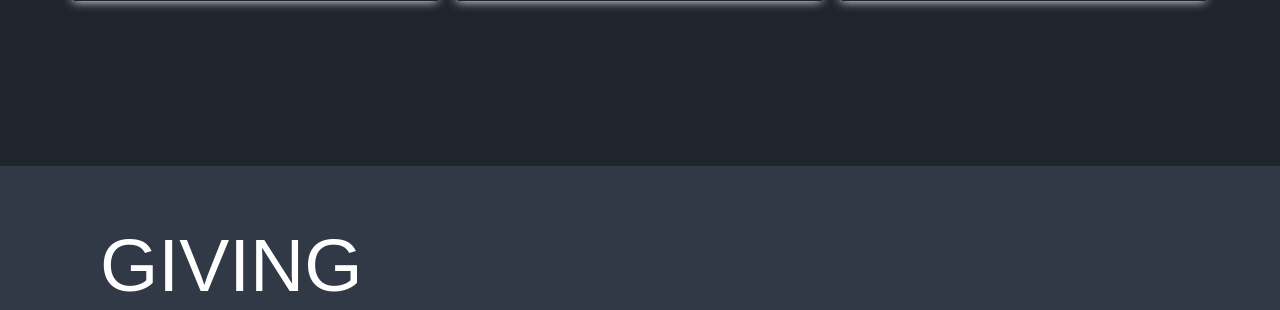
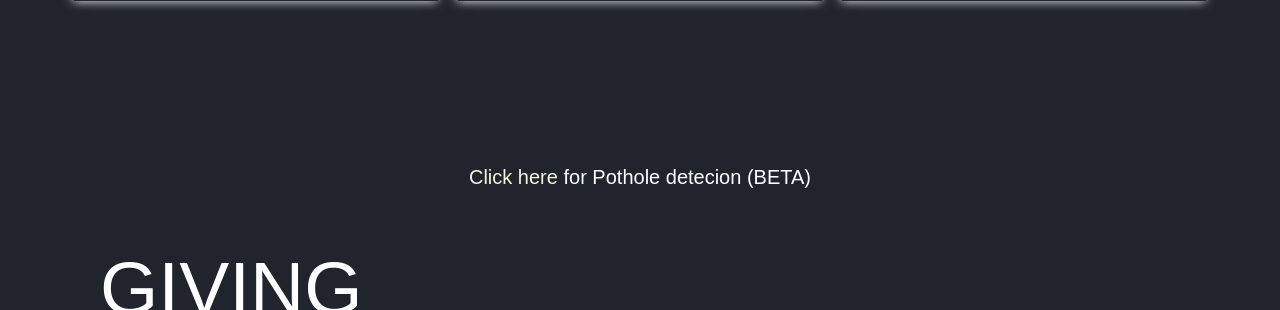
Before and after one commit to vedang18200/Hackathon, a Django app: page /rec in a window 1280 px wide. Shown: the part 634-944 px from the top of the page. Run offline with Django 4.2, Linux system fonts and the light colour scheme; parts of the project's set-up code (start-up, migrations or seed data) failed here and were passed over.

Commit message:
added pothole

```diff
--- a/helmet/templates/index1.html
+++ b/helmet/templates/index1.html
@@ -6,6 +6,28 @@
     <meta name="viewport" content="width=device-width, initial-scale=1.0">
     <title>Control Hub</title>
     <link rel="stylesheet" href="{% static 'css/index.css' %}">
+    <style>
+        .beta {
+            display: flex;
+            align-items: center;
+            justify-content: center;
+            background-color: #1f242d;
+            text-align: center;
+            color: #fff;
+            font-size: 20px;
+        }
+
+        .beta a {
+            text-decoration: none;
+            color: beige;
+            transition: color 0.3s, transform 0.3s;
+        }
+
+        .beta a:hover {
+            color: blueviolet;
+            transform: scale(1.2);
+        }
+    </style>
     <link rel="stylesheet" href="https://cdnjs.cloudflare.com/ajax/libs/font-awesome/6.5.1/css/all.min.css" integrity="sha512-DTOQO9RWCH3ppGqcWaEA1BIZOC6xxalwEsw9c2QQeAIftl+Vegovlnee1c9QX4TctnWMn13TZye+giMm8e2LwA==" crossorigin="anonymous" referrerpolicy="no-referrer" />
 </head>
 <body>
@@ -60,6 +82,9 @@
             </div>
      </div>
     </section>
+    <div class="beta">
+        <p><a href="{%url 'hole'%}"> Click here </a>for Pothole detecion (BETA)</p>
+    </div>
 
     <section id="about">
         <div id="about-head">
--- a/helmet/templates/login.html
+++ b/helmet/templates/login.html
@@ -53,6 +53,6 @@
       </form>
     </div>
   </div>
-  <script src={% static "js/script.js" %}></script>
+  <script src={% static "js/script1.js" %}></script>
 </body>
 </html>
--- a/helmet/urls.py
+++ b/helmet/urls.py
@@ -9,5 +9,7 @@
     path('accident', views.accident, name='accident'),
     path('crash/',views.crash,name='crash'),#accident
     path('process_video/', views.process_video, name='process_video'),#helmet
-    path('rec',views.rec,name='rec')
+    path('rec',views.rec,name='rec'),
+    path('hole',views.hole,name='hole'),
+    path('pot',views.pot,name='pot'),
 ]
--- a/helmet/views.py
+++ b/helmet/views.py
@@ -6,6 +6,8 @@
 from my_functions import *  # Import your functions from my_functions.py
 import cv2
 
+def hole(request):
+    return render(request,'pothole.html')
 def rec(request):
     return render(request,'index1.html')
 def login(request):
@@ -40,10 +42,9 @@
         source = 'uploaded_video.mp4'  # Use the uploaded video file as the source
 
 
-        save_video = True # want to save video? (when video as source)
-        show_video=True # set true when using video file
-        save_img=False  # set true when using only image file to save the image
-        # when using image as input, lower the threshold value of image classification
+        save_video = True
+        show_video=True
+        save_img=False
 
         #saveing video as output
         fourcc = cv2.VideoWriter_fourcc(*'XVID')
@@ -222,3 +223,62 @@
         return render(request,'output.html')
     else:
         return HttpResponse('Please upload a video file.')
+#==========================================================================================================================
+def pot(request):
+
+    if request.method == 'POST' and request.FILES.get('video_file'):
+        video_file = request.FILES['video_file']
+
+        # Save the uploaded video file to a temporary location
+        with open('pothole_video.mp4', 'wb+') as destination:
+            for chunk in video_file.chunks():
+                destination.write(chunk)
+            from ultralytics import YOLO
+            import cv2
+            import numpy as np
+
+            # Load a model
+            model = YOLO("best1.pt")
+            class_names = model.names
+            cap = cv2.VideoCapture('pothole_video.mp4')
+            count = 0
+
+            while True:
+                ret, img = cap.read()
+                if not ret:
+                    break
+                count += 1
+                if count % 3 != 0:
+                    continue
+
+                img = cv2.resize(img, (1020, 500))
+                h, w, _ = img.shape
+                results = model.predict(img)
+
+                for r in results:
+                    boxes = r.boxes
+                    masks = r.masks
+
+                if masks is not None:
+                    masks = masks.data.cpu()
+                    for seg, box in zip(masks.data.cpu().numpy(), boxes):
+                        seg = cv2.resize(seg, (w, h))
+                        contours, _ = cv2.findContours((seg).astype(np.uint8), cv2.RETR_EXTERNAL, cv2.CHAIN_APPROX_SIMPLE)
+
+                        for contour in contours:
+                            d = int(box.cls)
+                            c = class_names[d]
+                            x, y, x1, y1 = cv2.boundingRect(contour)
+                            cv2.polylines(img, [contour], True, color=(0, 0, 255), thickness=2)
+                            cv2.putText(img, c, (x, y - 10), cv2.FONT_HERSHEY_SIMPLEX, 0.5, (255, 255, 255), 2)
+
+                cv2.imshow('img', img)
+                if cv2.waitKey(1) & 0xFF == ord('q'):
+                    break
+
+            cap.release()
+            cv2.destroyAllWindows()
+            print('Execution completed')
+        return render(request,'output.html')
+    else:
+        return HttpResponse('Please upload a video file.')
--- a/static/css/index.css
+++ b/static/css/index.css
@@ -221,3 +221,23 @@
     width:500px;
     height:500px
 }
+.beta {
+    display: flex;
+    align-items: center;
+    justify-content: center;
+    background-color: #1f242d;
+    text-align: center;
+    color: #fff;
+    font-size: 20px;
+}
+
+.beta a {
+    text-decoration: none;
+    color: beige;
+    transition: color 0.3s, transform 0.3s;
+}
+
+.beta a:hover {
+    color: blueviolet;
+    transform: scale(1.2);
+}
```
Also changed, not shown: helmet/templates/pothole.html (added, +29 -0 lines), static/css/style1.css (+21 -0 lines), number_plates/1711980764.6966853_0.58.jpg (added), number_plates/1712000621.711401_0.58.jpg (added), riders_pictures/1711980764.6966853.jpg (added), riders_pictures/1711980802.9846869.jpg (added), riders_pictures/1711980807.795797.jpg (added), riders_pictures/1712000621.711401.jpg (added), 6 other files.
